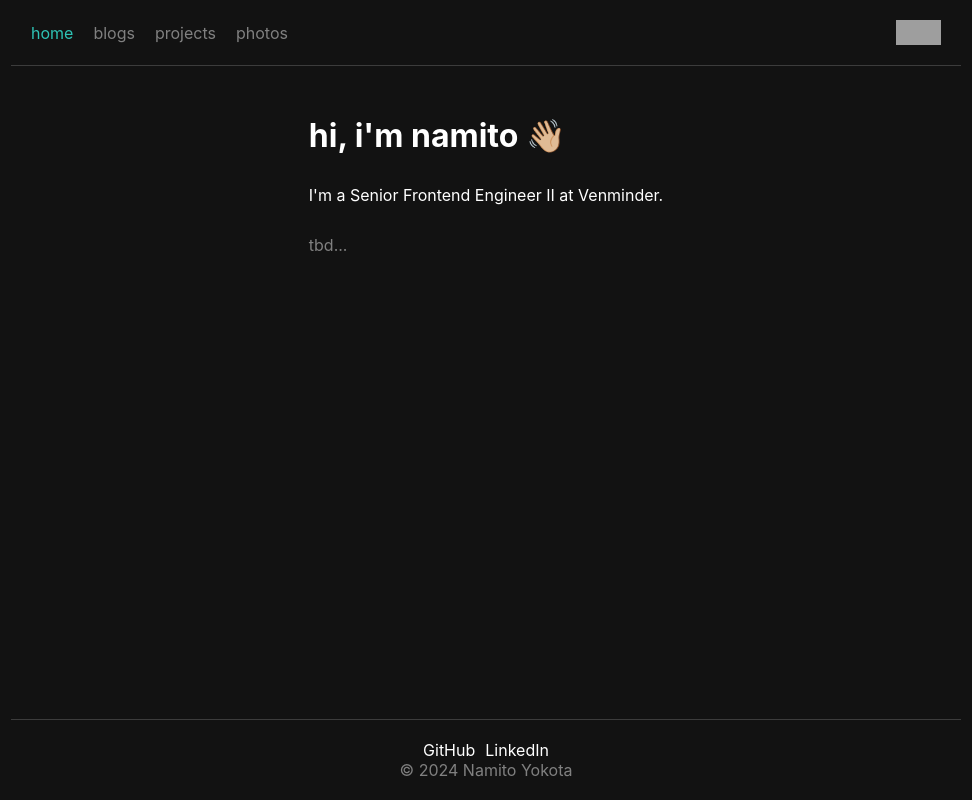
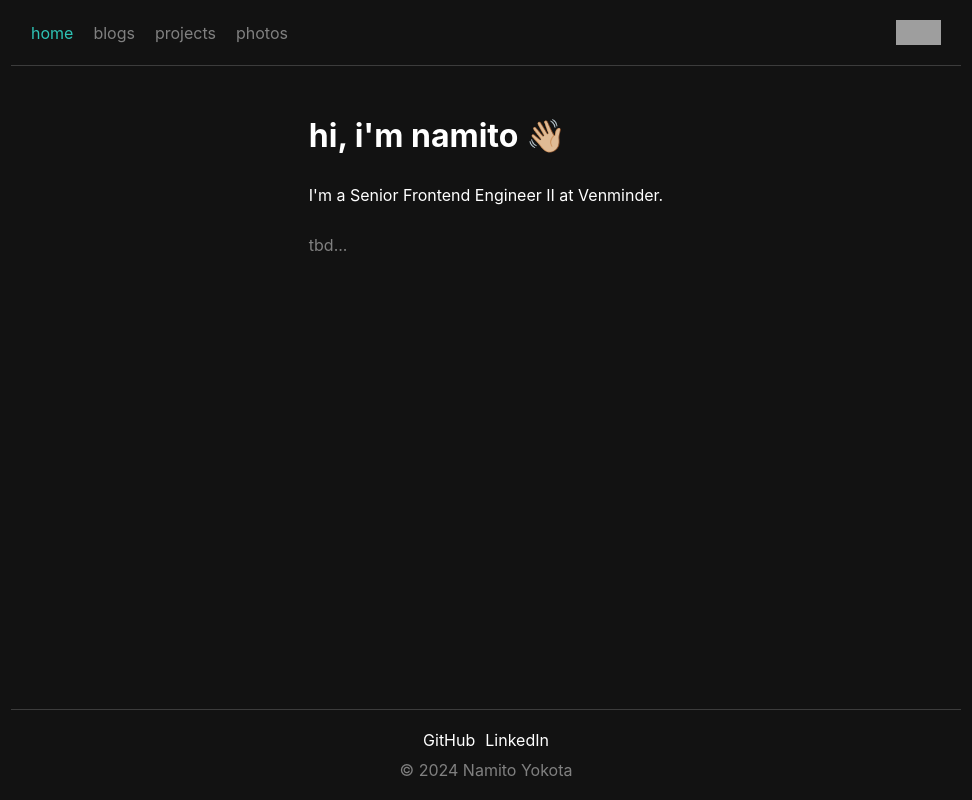
Before and after one commit to namitoyokota/portfolio, a Next.js app: page / in a window 1280 px wide. Shown: the whole page, without its empty margins (154-1126 px from the left). Built offline with nearby package versions, Linux system fonts and the light colour scheme; grey boxes are pictures that could not be loaded.

Commit message:
cleaned up footer gap

```diff
--- a/styles/layout.module.css
+++ b/styles/layout.module.css
@@ -21,6 +21,7 @@
 .footerpane {
     display: flex;
     flex-direction: column;
+    row-gap: 10px;
     align-items: center;
     justify-content: center;
     border-top: 1px solid rgba(230, 230, 230, 0.2);
```
